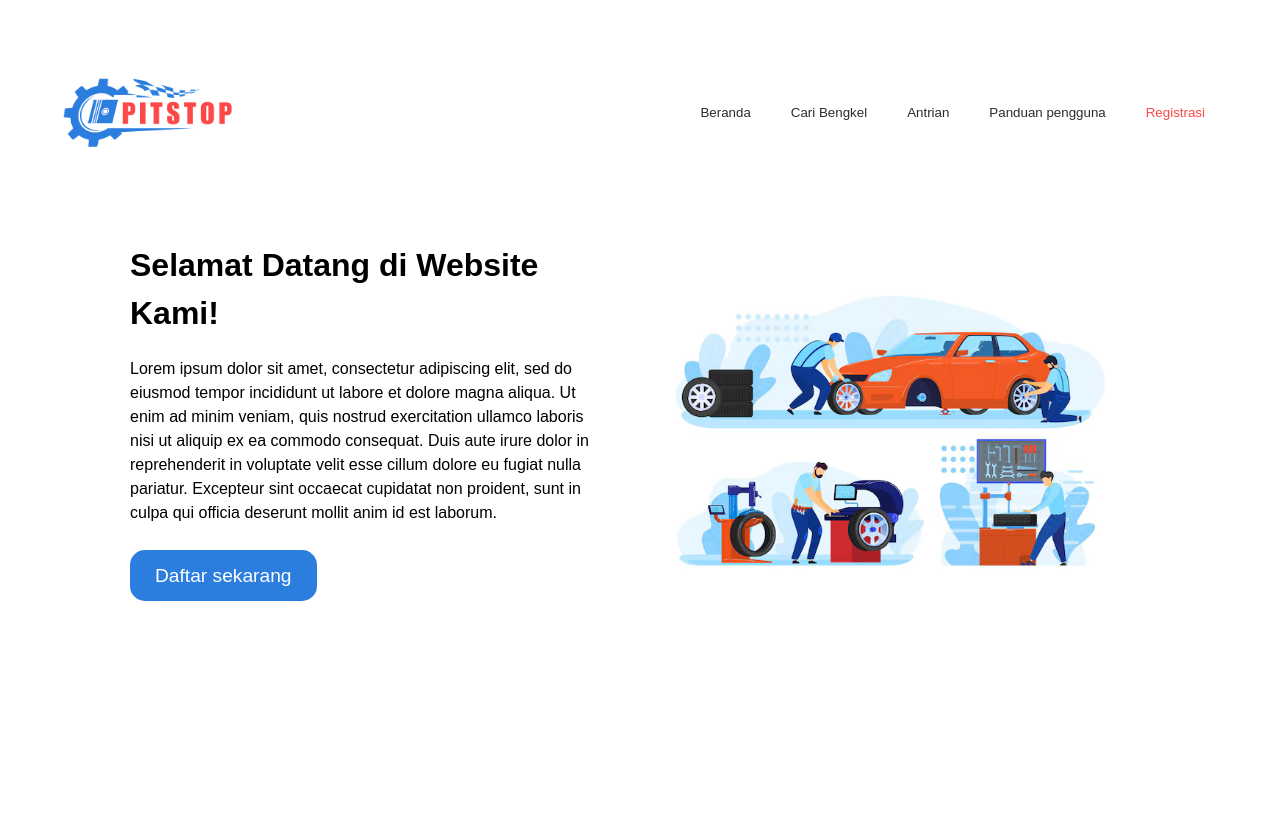
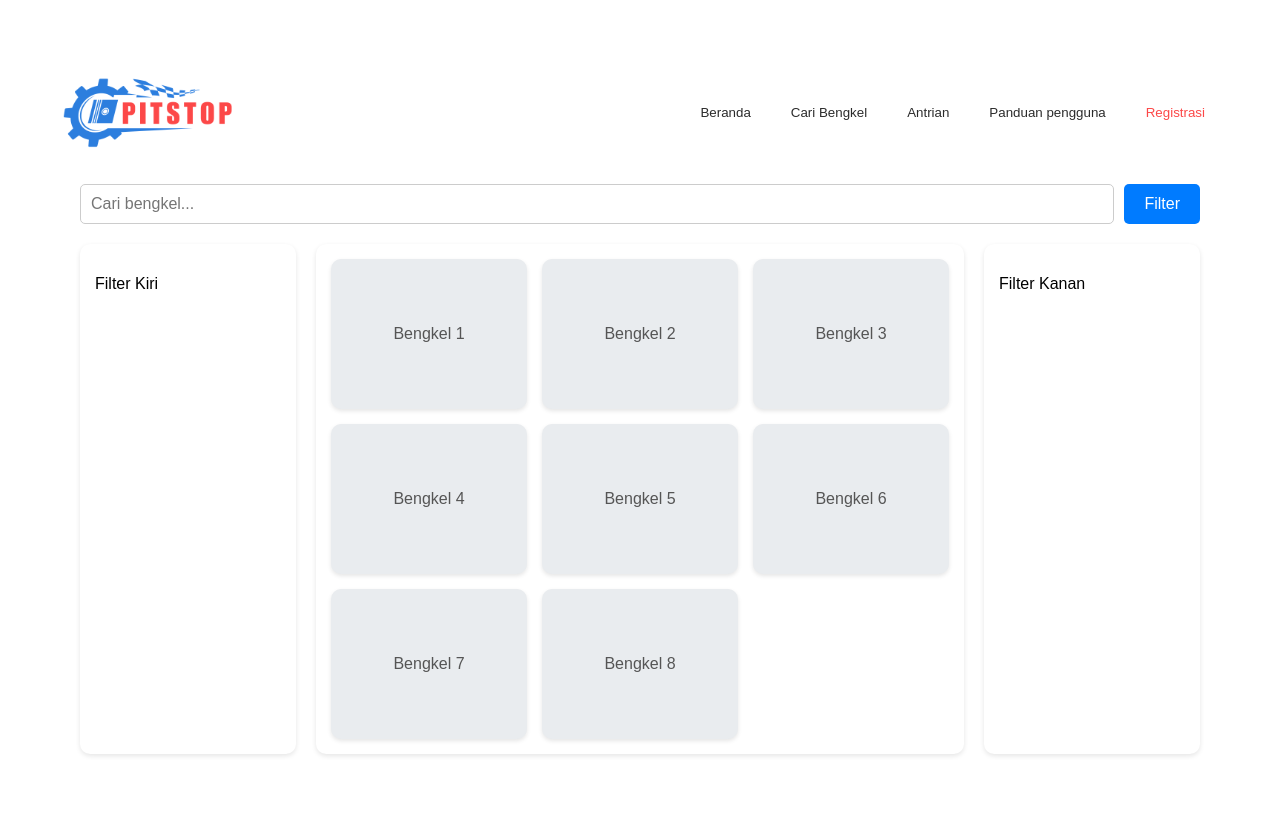
Before and after one commit to CaseyXD/capstone-pitstop, a PHP site: page /explore.php in a window 1280 px wide. Before the commit the page ends 601 px from the top, so only its background shows below. Run offline with PHP 8.4, Linux system fonts and the light colour scheme.

Commit message:
Menambahkan halaman pencarian bengkel

```diff
--- a/explore.php
+++ b/explore.php
@@ -22,21 +22,44 @@
             <!-- <button class="profile-button">👤</button> -->
         </div>
     </div>
-    <script src="scripts/script-navigasi_navbar.js"></script>
     <script src="scripts/script-navbar_animation.js"></script>
 
-      <!-- Hero banner -->
-      <section class="hero-banner">
-        <div class="text-content">
-            <h1>Selamat Datang di Website Kami!</h1>
-            <p>Lorem ipsum dolor sit amet, consectetur adipiscing elit, sed do eiusmod tempor incididunt ut labore et dolore magna aliqua. Ut enim ad minim veniam, quis nostrud exercitation ullamco laboris nisi ut aliquip ex ea commodo consequat. Duis aute irure dolor in reprehenderit in voluptate velit esse cillum dolore eu fugiat nulla pariatur. Excepteur sint occaecat cupidatat non proident, sunt in culpa qui officia deserunt mollit anim id est laborum.
 
-            </p>
-            <a href="#register-banner" class="cta-button">Daftar sekarang</a>
-        </div>
-        <div class="image-content">
-            <img src="images/hero_image.png" alt="Gambar Stock" />
-        </div>
-    </section>
+
+    <div class="container">
+    <!-- Search Bar -->
+    <div class="search-bar">
+      <input type="text" placeholder="Cari bengkel...">
+      <button>Filter</button>
+    </div>
+
+    <!-- Content -->
+    <div class="content">
+      <!-- Left Filter -->
+      <div class="filter">
+        <p>Filter Kiri</p>
+      </div>
+
+      <!-- Results -->
+      <div class="results">
+        <div class="result-item">Bengkel 1</div>
+        <div class="result-item">Bengkel 2</div>
+        <div class="result-item">Bengkel 3</div>
+        <div class="result-item">Bengkel 4</div>
+        <div class="result-item">Bengkel 5</div>
+        <div class="result-item">Bengkel 6</div>
+        <div class="result-item">Bengkel 7</div>
+        <div class="result-item">Bengkel 8</div>
+      </div>
+
+      <!-- Right Filter -->
+      <div class="right-filter">
+        <p>Filter Kanan</p>
+      </div>
+    </div>
+  </div>
+
+    <script src="scripts/script-navigasi_navbar.js"></script>
+
 
 </body>
--- a/style.css
+++ b/style.css
@@ -330,3 +330,98 @@ button.next {
   font-size: 0.9em; /* Ukuran font untuk footer bottom */
   color: rgb(43, 43, 43); /* Warna teks untuk footer bottom */
 }
+
+/* Halaman Cari bengkel */
+.container {
+  display: flex;
+  flex-direction: column;
+  align-items: center;
+  padding: 20px;
+}
+
+.search-bar {
+  display: flex;
+  width: 100%;
+  max-width: 1200px;
+  margin-bottom: 20px;
+  gap: 10px;
+}
+
+.search-bar input[type="text"] {
+  flex: 1;
+  padding: 10px;
+  font-size: 16px;
+  border: 1px solid #ccc;
+  border-radius: 5px;
+}
+
+.search-bar button {
+  padding: 10px 20px;
+  font-size: 16px;
+  border: none;
+  background-color: #007bff;
+  color: white;
+  border-radius: 5px;
+  cursor: pointer;
+}
+
+.search-bar button:hover {
+  background-color: #0056b3;
+}
+
+.content {
+  display: grid;
+  grid-template-columns: 1fr 3fr 1fr;
+  gap: 20px;
+  width: 100%;
+  max-width: 1200px;
+}
+
+.filter,
+.results {
+  background-color: #ffffff;
+  padding: 15px;
+  border-radius: 10px;
+  box-shadow: 0 2px 5px rgba(0, 0, 0, 0.1);
+}
+
+.filter {
+  height: auto;
+}
+
+.results {
+  display: grid;
+  grid-template-columns: repeat(auto-fit, minmax(150px, 1fr));
+  gap: 15px;
+}
+
+.result-item {
+  background-color: #e9ecef;
+  border-radius: 10px;
+  height: 150px;
+  display: flex;
+  align-items: center;
+  justify-content: center;
+  font-size: 16px;
+  color: #555;
+  box-shadow: 0 2px 4px rgba(0, 0, 0, 0.1);
+}
+
+.right-filter {
+  background-color: #ffffff;
+  height: auto;
+  padding: 15px;
+  border-radius: 10px;
+  box-shadow: 0 2px 5px rgba(0, 0, 0, 0.1);
+}
+
+@media (max-width: 768px) {
+  .content {
+    grid-template-columns: 1fr;
+  }
+
+  .filter,
+  .right-filter {
+    display: none;
+  }
+}
```
